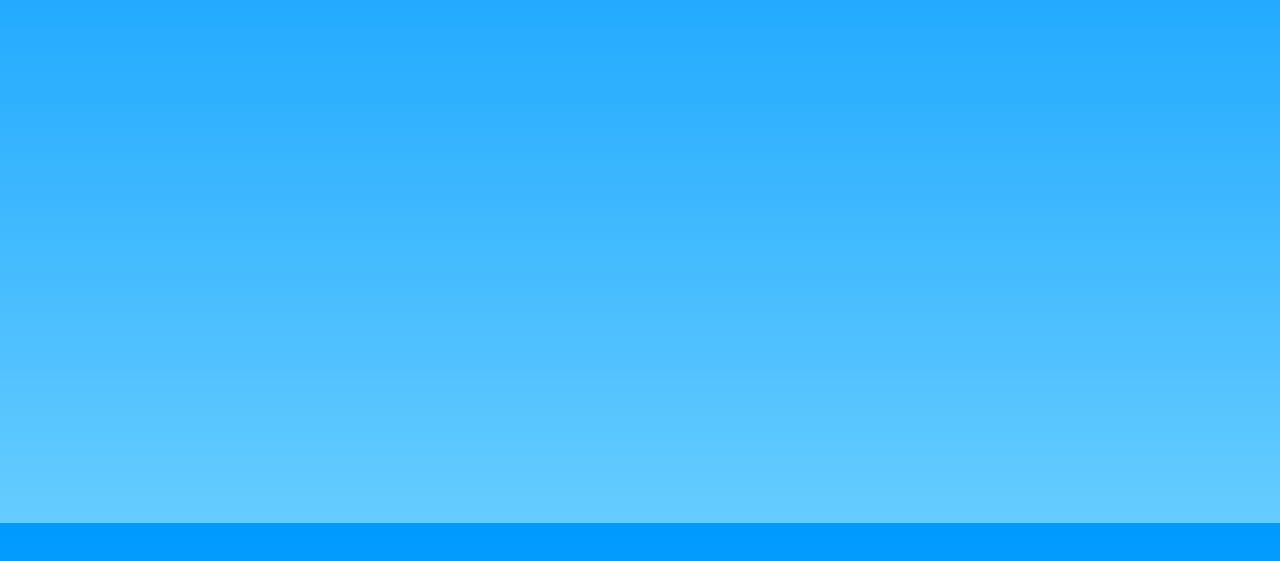
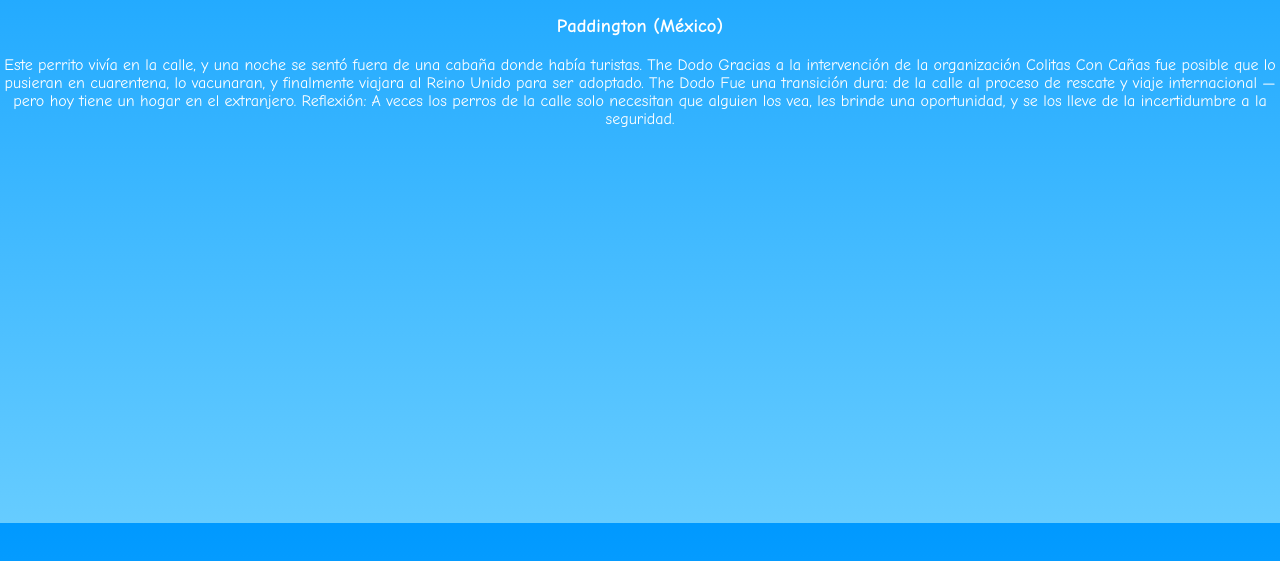
Before and after one commit to EstevenMarchand06/RAUnidad2, a plain HTML site: page index.html in a window 1280 px wide. Shown: the part 277-838 px from the top of the page. Drawn offline with Linux system fonts and the light colour scheme.

Commit message:
Historia 1: Paddington

```diff
--- a/index.html
+++ b/index.html
@@ -48,5 +48,16 @@
     <h1>🐾 Huellitas Felices 🦴</h1>
     <p class="subtitle">¡Al rescate de nuevos amigos!</p>
     <div class="paw">🐕 🐾 🐶 🐾 🐈</div>
+
+    <h3>Paddington (México)</h3>
+
+    <p>Este perrito vivía en la calle, y una noche se sentó fuera de una cabaña donde había turistas.
+The Dodo
+
+Gracias a la intervención de la organización Colitas Con Cañas fue posible que lo pusieran en cuarentena, lo vacunaran, y finalmente viajara al Reino Unido para ser adoptado.
+The Dodo
+
+Fue una transición dura: de la calle al proceso de rescate y viaje internacional — pero hoy tiene un hogar en el extranjero.
+Reflexión: A veces los perros de la calle solo necesitan que alguien los vea, les brinde una oportunidad, y se los lleve de la incertidumbre a la seguridad.</p>
 </body>
 </html>
```
